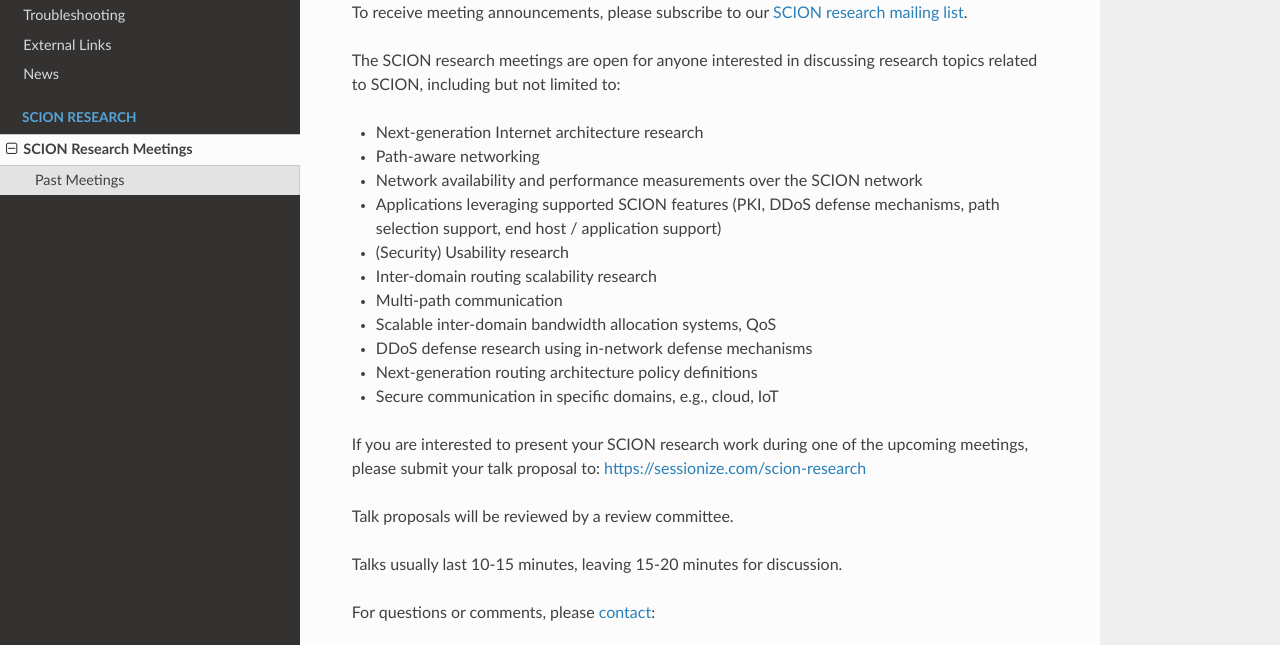
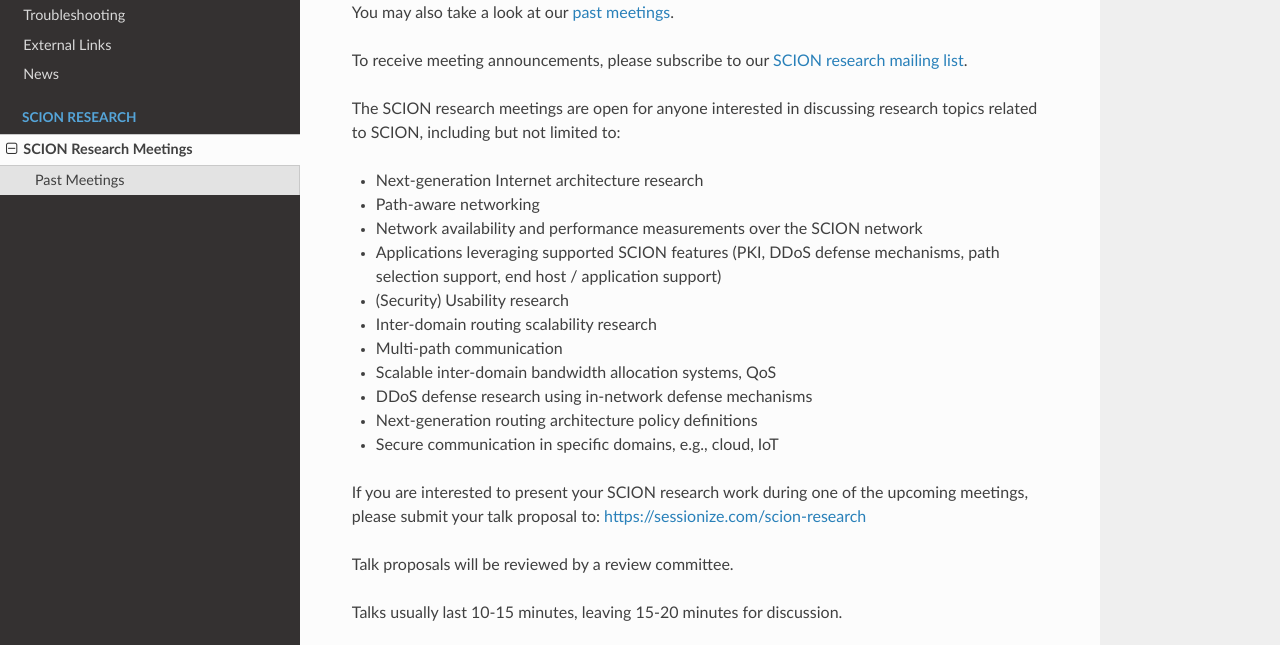
Before and after one commit to netsys-lab/scion-education-network-documentation, a Sphinx documentation site: the page built from docs/source/scion-research/meetings/index.rst, in a window 1280 px wide and 900 px high, scrolled down 621 px, cut to the strip 255-900 px from the top of the window. Built offline with Sphinx 7.4.7 and the Read the Docs theme 3.1.0, drawn with Linux system fonts in a browser that asks for light colours.

Commit message:
Update index.rst

```diff
--- a/docs/source/scion-research/meetings/index.rst
+++ b/docs/source/scion-research/meetings/index.rst
@@ -14,6 +14,7 @@
 
    <iframe src="https://calendar.google.com/calendar/embed?height=400&wkst=1&ctz=Europe%2FZurich&bgcolor=%23ffffff&mode=AGENDA&showTitle=0&showNav=0&showDate=0&showPrint=0&showTabs=0&showCalendars=0&src=OTM5YTE5ODZmMjA1M2YyNWYxYjRiNDdjMTRiNjlmMzAxMzdiODU0OTYzN2M1YTgwNmZlZTgxNmJlNjg1MzVlYUBncm91cC5jYWxlbmRhci5nb29nbGUuY29t&color=%23F6BF26" style="border:solid 1px #777" width="700" height="400" frameborder="0" scrolling="no"></iframe>
 
+You may also take a look at our `past meetings <past>`_.
 
 To receive meeting announcements, please subscribe to our `SCION research mailing list <https://lists.inf.ethz.ch/mailman/listinfo/scion-research>`_.
 
```
